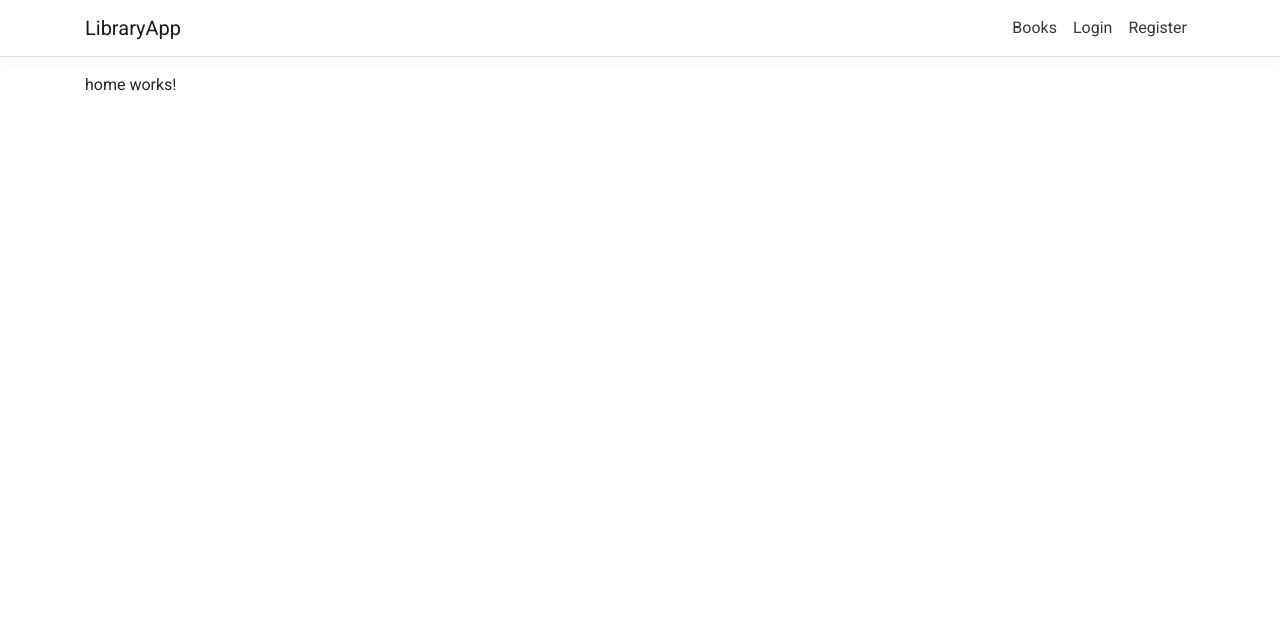
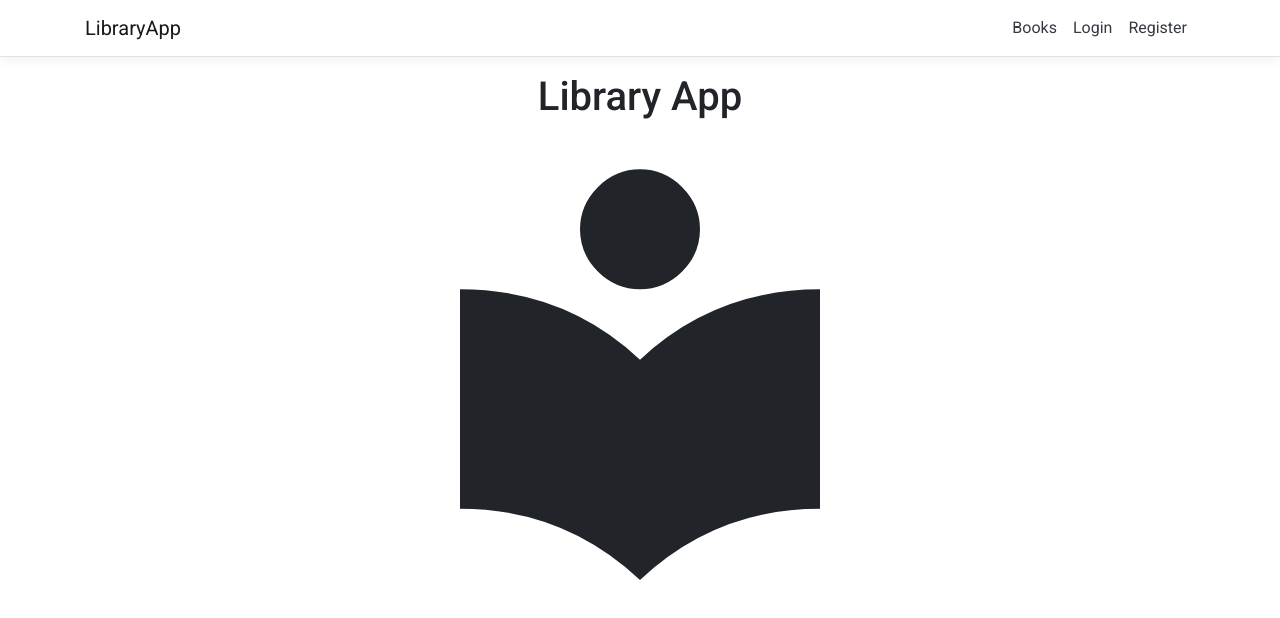
Before and after one commit to WiluGIT/LibraryApp, an Angular app: page / in a window 1280 px wide. Shown: the top 618 px of the page. Built offline with nearby package versions, Linux system fonts and the light colour scheme.

Commit message:
Finished library app

```diff
--- a/src/app/books/books.component.css
+++ b/src/app/books/books.component.css
@@ -52,3 +52,8 @@ td.mat-cell, td.mat-footer-cell, th.mat-header-cell {
   .right{
     float: right;
   }
+
+  .authorParagraph{
+    letter-spacing: 1px;
+    padding: 0.1rem;
+  }
--- a/src/app/books/books.component.html
+++ b/src/app/books/books.component.html
@@ -91,8 +91,12 @@
     <ng-container matColumnDef="authors">
         <mat-header-cell *matHeaderCellDef>Authors</mat-header-cell>
         <mat-cell class="duration-cell" *matCellDef="let element">
-            <p *ngFor="let author of element.authors">{{" "+ author.firstName.substr(0,1) + ". " + author.lastName + "\n"}}
-            </p>
+            <ng-container *ngFor="let author of element.authors">
+                <div class="authorParagraph" >{{" "+ author.firstName.substr(0,1) + ". " + author.lastName + "\n"}}
+                </div>
+            </ng-container>
+
+
         </mat-cell>
     </ng-container>
 
--- a/src/app/home/home.component.css
+++ b/src/app/home/home.component.css
@@ -0,0 +1,3 @@
+.library-icon{
+    font-size: 30rem;
+}
--- a/src/app/home/home.component.html
+++ b/src/app/home/home.component.html
@@ -1 +1,6 @@
-<p>home works!</p>
+<div class="text-center">
+    <h1>Library App</h1>
+    <span class="material-icons library-icon">
+        local_library
+        </span>
+</div>
--- a/src/app/register/register.component.ts
+++ b/src/app/register/register.component.ts
@@ -3,6 +3,7 @@ import { FormGroup, FormBuilder, Validators, FormControl, FormGroupDirective, Ng
 import { AuthService } from '../services/auth.service';
 import { ErrorStateMatcher } from '@angular/material/core';
 import { Router } from '@angular/router';
+import { MatSnackBar } from '@angular/material/snack-bar';
 
 @Component({
   selector: 'app-register',
@@ -11,7 +12,7 @@ import { Router } from '@angular/router';
 })
 export class RegisterComponent implements OnInit {
   registerForm: FormGroup;
-  constructor(private fb: FormBuilder, private authService:AuthService, private router:Router) { }
+  constructor(private fb: FormBuilder, private authService:AuthService, private router:Router, public snackBar:MatSnackBar) { }
   matcher = new MyErrorStateMatcher();
 
   ngOnInit() {
@@ -47,7 +48,11 @@ export class RegisterComponent implements OnInit {
   register(){
     console.log(this.registerForm.value);
     this.authService.register(this.registerForm.value)
-    .subscribe(data => console.log(data));
+    .subscribe(data => {
+      this.openSnackBar('User Created!', 'Close', 'green-snackbar')
+    }, error =>{
+      this.openSnackBar(error.error["error_description"], 'Close', 'red-snackbar')
+    });
 
     this.router.navigate([""]);
   }
@@ -59,6 +64,13 @@ export class RegisterComponent implements OnInit {
     return password === confirmPassword ? null : {notSame: true};
   }
 
+  openSnackBar(message: string, action: string, className: string) {
+    this.snackBar.open(message, action, {
+      duration: 2000,
+      panelClass: [className]
+    });
+  }
+
 }
 export class MyErrorStateMatcher implements ErrorStateMatcher {
   isErrorState(control: FormControl | null, form: FormGroupDirective | NgForm | null): boolean {
--- a/src/styles.css
+++ b/src/styles.css
@@ -11,6 +11,12 @@ body { margin: 0; font-family: Roboto, "Helvetica Neue", sans-serif; }
     width: 160px !important;
 }
 
+mat-cell:last-of-type {
+    padding-right: 24px;
+    display: block;
+}
+
+
 .red-snackbar {
     background: #F44336;
 }
```
